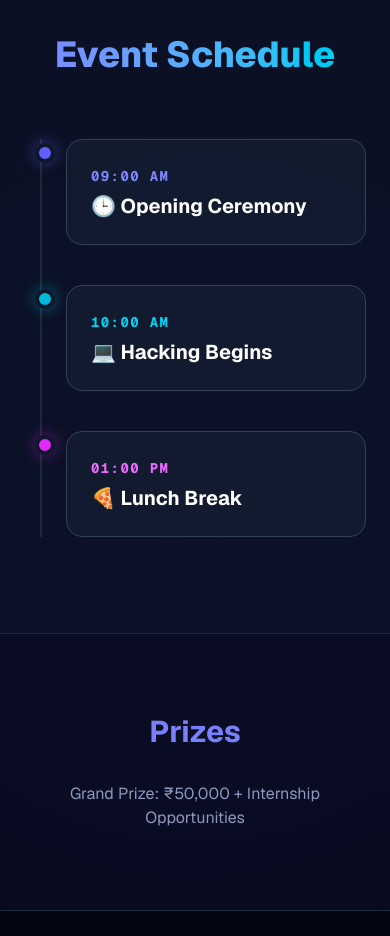
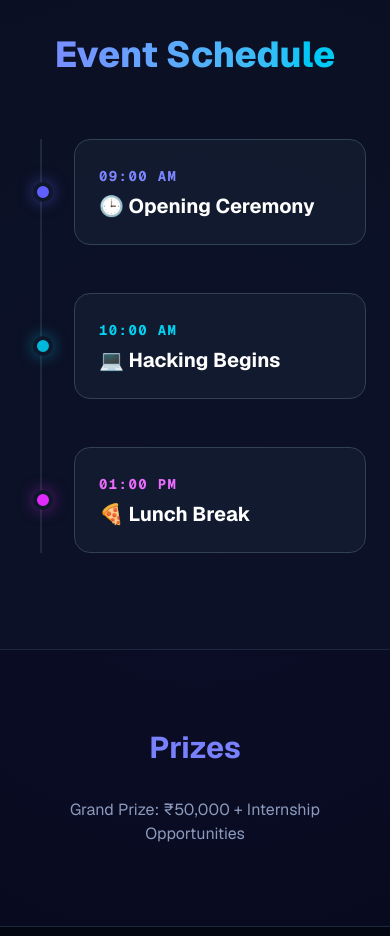
Before and after one commit to abhijeetmandal278-alt/hackathon-26, a Next.js app: page / in a window 390 px wide. Shown: the part 2040-2976 px from the top of the page. Built offline with nearby package versions, Linux system fonts and the light colour scheme.

Commit message:
style: corrected timeline alignment and zig-zag positioning

```diff
--- a/app/page.tsx
+++ b/app/page.tsx
@@ -98,28 +98,33 @@ export default function Home() {
       Event Schedule
     </h2>
 
+    {/* The Vertical Line - centered on desktop */}
     <div className="relative border-l-2 border-slate-800 ml-4 md:ml-0 md:left-1/2">
-      {/* Event 1 */}
-      <div className="mb-10 ml-6 md:ml-0 md:w-1/2 md:pr-12 md:text-right relative">
-        <div className="absolute -left-[31px] md:-left-auto md:-right-[11px] top-1 w-5 h-5 rounded-full bg-indigo-500 shadow-[0_0_15px_rgba(99,102,241,0.5)] border-4 border-slate-900"></div>
+
+      {/* Event 1 - Left Side */}
+      <div className="mb-12 ml-8 md:ml-0 md:w-1/2 md:pr-12 md:text-right relative">
+        {/* Dot positioned on the line */}
+        <div className="absolute -left-[41px] md:-left-auto md:-right-[11px] top-1/2 -translate-y-1/2 w-5 h-5 rounded-full bg-indigo-500 shadow-[0_0_15px_rgba(99,102,241,0.5)] border-4 border-slate-900"></div>
         <div className="bg-slate-800/40 p-6 rounded-2xl border border-slate-700 hover:border-indigo-500/50 transition-all hover:scale-105">
           <span className="text-indigo-400 font-mono font-bold text-sm tracking-widest uppercase">09:00 AM</span>
           <h3 className="text-xl font-bold text-white mt-1">🕒 Opening Ceremony</h3>
         </div>
       </div>
 
-      {/* Event 2 */}
-      <div className="mb-10 ml-6 md:ml-0 md:w-1/2 md:left-1/2 md:pl-12 relative">
-        <div className="absolute -left-[31px] md:-left-[11px] top-1 w-5 h-5 rounded-full bg-cyan-500 shadow-[0_0_15px_rgba(6,182,212,0.5)] border-4 border-slate-900"></div>
+      {/* Event 2 - Right Side */}
+      <div className="mb-12 ml-8 md:ml-0 md:w-1/2 md:translate-x-full md:pl-12 relative">
+        {/* Dot positioned on the line */}
+        <div className="absolute -left-[41px] md:-left-[11px] top-1/2 -translate-y-1/2 w-5 h-5 rounded-full bg-cyan-500 shadow-[0_0_15px_rgba(6,182,212,0.5)] border-4 border-slate-900"></div>
         <div className="bg-slate-800/40 p-6 rounded-2xl border border-slate-700 hover:border-cyan-500/50 transition-all hover:scale-105">
           <span className="text-cyan-400 font-mono font-bold text-sm tracking-widest uppercase">10:00 AM</span>
           <h3 className="text-xl font-bold text-white mt-1">💻 Hacking Begins</h3>
         </div>
       </div>
 
-      {/* Event 3 */}
-      <div className="ml-6 md:ml-0 md:w-1/2 md:pr-12 md:text-right relative">
-        <div className="absolute -left-[31px] md:-left-auto md:-right-[11px] top-1 w-5 h-5 rounded-full bg-fuchsia-500 shadow-[0_0_15px_rgba(192,38,211,0.5)] border-4 border-slate-900"></div>
+      {/* Event 3 - Left Side */}
+      <div className="ml-8 md:ml-0 md:w-1/2 md:pr-12 md:text-right relative">
+        {/* Dot positioned on the line */}
+        <div className="absolute -left-[41px] md:-left-auto md:-right-[11px] top-1/2 -translate-y-1/2 w-5 h-5 rounded-full bg-fuchsia-500 shadow-[0_0_15px_rgba(192,38,211,0.5)] border-4 border-slate-900"></div>
         <div className="bg-slate-800/40 p-6 rounded-2xl border border-slate-700 hover:border-fuchsia-500/50 transition-all hover:scale-105">
           <span className="text-fuchsia-400 font-mono font-bold text-sm tracking-widest uppercase">01:00 PM</span>
           <h3 className="text-xl font-bold text-white mt-1">🍕 Lunch Break</h3>
@@ -127,8 +132,7 @@ export default function Home() {
       </div>
     </div>
   </div>
-</section>
-      {/* Prizes Section */}
+</section>      {/* Prizes Section */}
       <section id="prizes" className="py-20">
         <div className="max-w-4xl mx-auto px-6 text-center">
           <h2 className="text-3xl font-bold text-indigo-400 mb-8">Prizes</h2>
```
